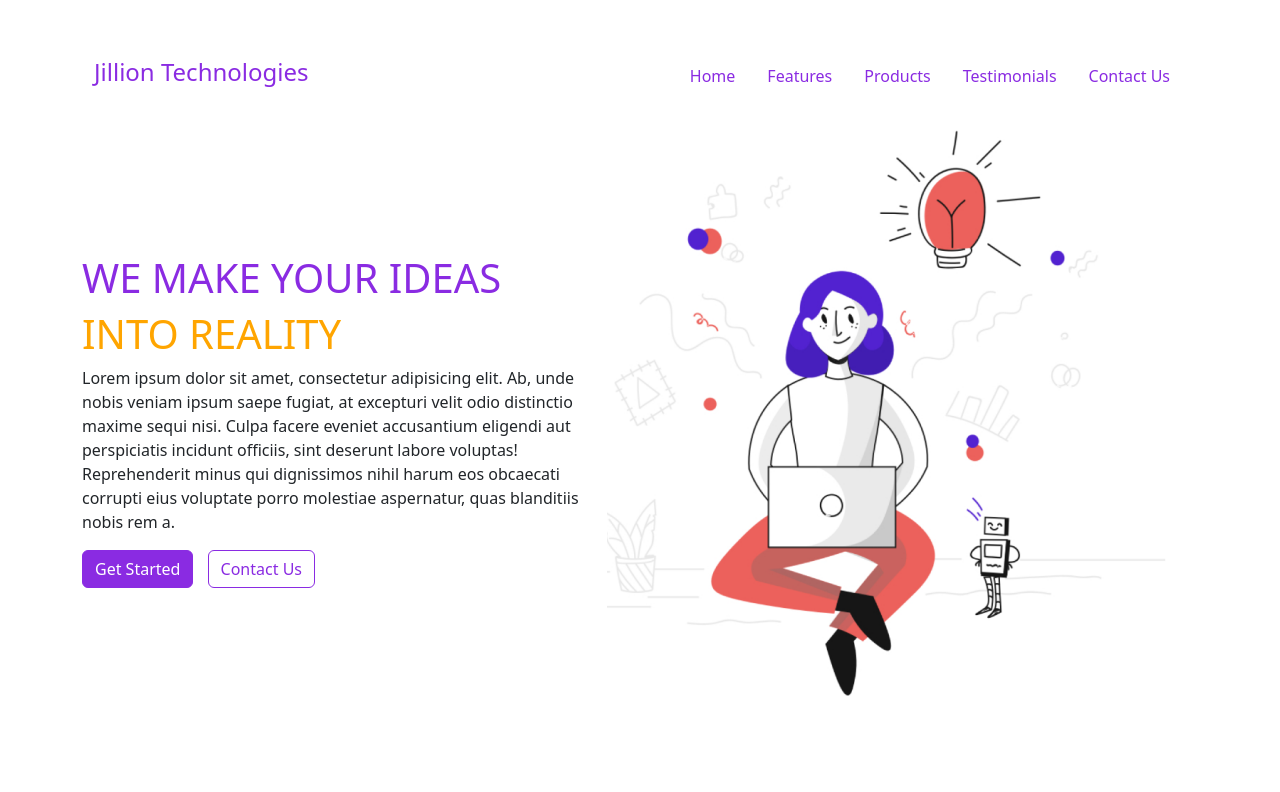
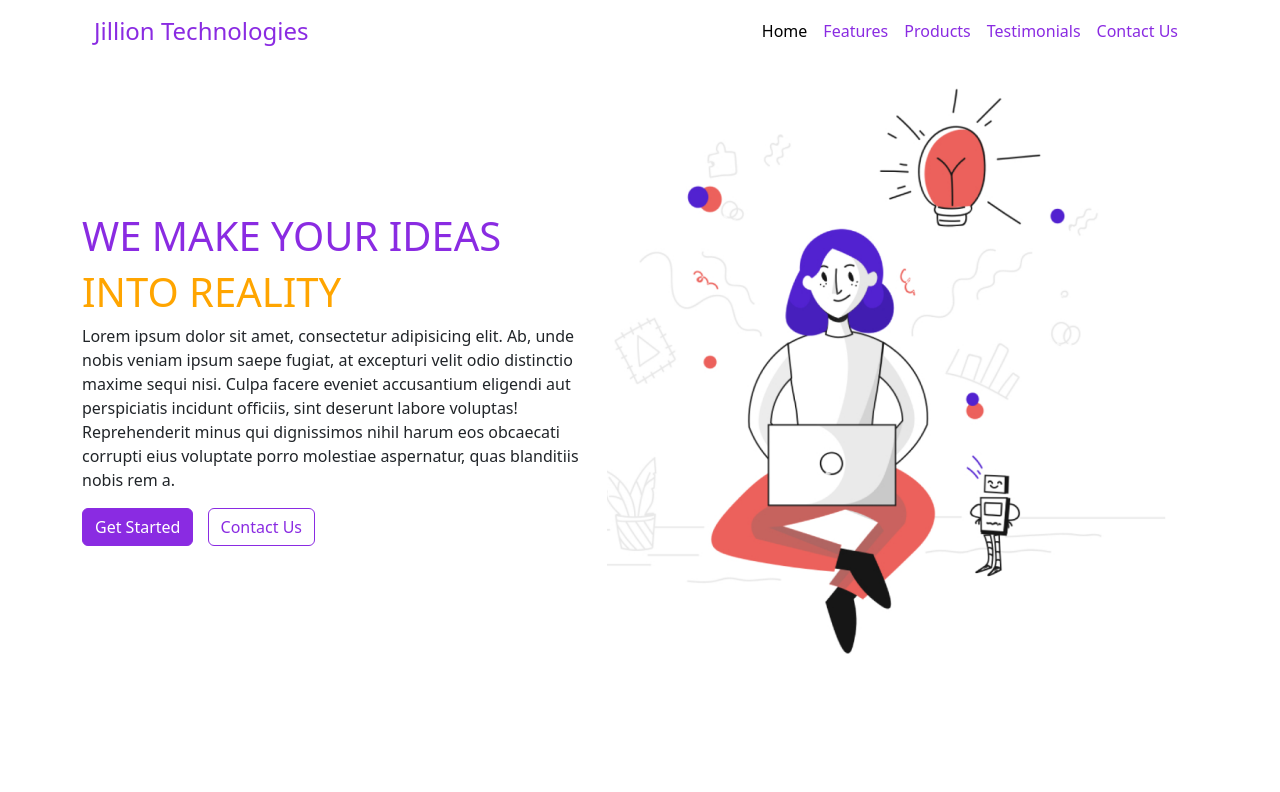
Before and after one commit to PiyushPSS/bootstrap-homepage, a plain HTML site: page index.html in a window 1280 px wide. Shown: the top 792 px of the page. Drawn offline with nearby package versions, Linux system fonts and the light colour scheme.

Commit message:
responsive

```diff
--- a/index.html
+++ b/index.html
@@ -145,26 +145,42 @@
 
     <div class="container">
         <!-- Navbar -->
-        <div class="navbar">
-            <div class="mt-5 d-flex flex-column flex-md-row col-md-12 container-fluid">
-                <h4 class="btn-primary animate__animated animate__fadeIn">Jillion Technologies</h4>
-                <nav class="nav">
+        <nav class="navbar navbar-expand-lg navbar-light">
+            <div class="container-fluid">
+            <a class="navbar-brand btn-primary animate__animated animate__fadeIn" href="#" style="font-size: 1.5rem;">Jillion Technologies</a>
+            <button class="navbar-toggler" type="button" data-bs-toggle="collapse" data-bs-target="#navbarNav"
+                aria-controls="navbarNav" aria-expanded="false" aria-label="Toggle navigation">
+                <span class="navbar-toggler-icon"></span>
+            </button>
+            <div class="collapse navbar-collapse" id="navbarNav">
+                <ul class="navbar-nav ms-auto">
+                <li class="nav-item">
                     <a class="nav-link active btn-primary navItems animate__animated animate__fadeIn"
-                        aria-current="page" href="#hero">Home</a>
+                    aria-current="page" href="#hero">Home</a>
+                </li>
+                <li class="nav-item">
                     <a class="nav-link btn-primary navItems animate__animated animate__fadeIn"
-                        href="#features">Features</a>
+                    href="#features">Features</a>
+                </li>
+                <li class="nav-item">
                     <a class="nav-link btn-primary navItems animate__animated animate__fadeIn"
-                        href="#products">Products</a>
+                    href="#products">Products</a>
+                </li>
+                <li class="nav-item">
                     <a class="nav-link btn-primary navItems animate__animated animate__fadeIn"
-                        href="#testimonials">Testimonials</a>
-                    <a class="nav-link btn-primary navItems animate__animated animate__fadeIn" href="#contact">Contact
-                        Us</a>
-                </nav>
+                    href="#testimonials">Testimonials</a>
+                </li>
+                <li class="nav-item">
+                    <a class="nav-link btn-primary navItems animate__animated animate__fadeIn"
+                    href="#contact">Contact Us</a>
+                </li>
+                </ul>
             </div>
-        </div>
+            </div>
+        </nav>
 
 
-        <div class="heroText d-flex flex-column flex-sm-column flex-lg-row justify-content-between align-items-center mt-sm-5 mt-md-0"
+        <div class="heroText d-flex flex-column flex-sm-column flex-lg-row justify-content-between align-items-center mt-5 mt-lg-0"
             id="hero">
             <div>
                 <h1 style="color: blueviolet;">WE MAKE YOUR IDEAS</h1>
@@ -191,8 +207,7 @@
             </div>
 
             <!-- Feature - 1 -->
-            <div class="d-lg-flex justify-content-between"
-                style="margin-top: 100px;">
+            <div class="d-lg-flex justify-content-between" style="margin-top: 100px;">
                 <div class="me-4">
                     <img src="assets/Screenshot 2024-11-14 192731.png" alt="animated-image">
                 </div>
@@ -208,8 +223,7 @@
 
 
             <!-- Feature - 2 -->
-            <div class="d-lg-flex justify-content-between"
-                style="margin-top: 100px;">
+            <div class="d-lg-flex justify-content-between" style="margin-top: 100px;">
                 <div class="p-5">
                     <h4>Card Title</h4>
                     <p>The image given in the pdf was not complete, it was cropped. Due to this, I have pasted the
@@ -222,8 +236,7 @@
 
 
             <!-- Feature - 3 -->
-            <div class="d-lg-flex justify-content-between"
-                style="margin-top: 100px;">
+            <div class="d-lg-flex justify-content-between" style="margin-top: 100px;">
                 <div class="me-4">
                     <img src="assets/Screenshot 2024-11-14 193403.png" alt="animated-image">
                 </div>
@@ -423,7 +436,6 @@
         crossorigin="anonymous"></script>
 
     <script src="jquery.min.js"></script>
-
 </body>
 
 </html>
```
